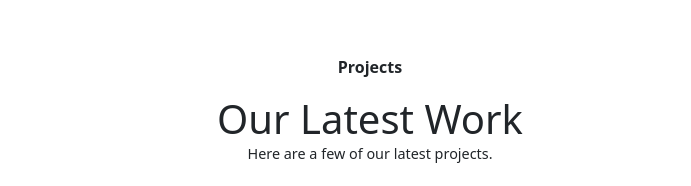
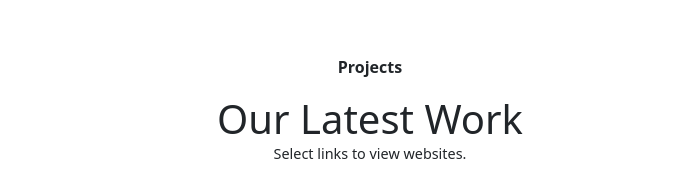
Before and after one commit to iamrubenh/fortheweb, a plain HTML site: page index.html in a window 1280 px wide. Shown: the part 1950-2136 px from the top of the page, without its empty margins (270-961 px from the left). Drawn offline with nearby package versions, Linux system fonts and the light colour scheme.

Commit message:
Update 9

```diff
--- a/index.html
+++ b/index.html
@@ -171,7 +171,7 @@
                 <p class="small-bold-title">Projects</p>
                 <h1 class="col-12 text-center mb-0">Our Latest Work</h1>
                 <div class="col-12 text-center">
-                    <p class="small-text-custom">Here are a few of our latest projects.</p>
+                    <p class="small-text-custom">Select links to view websites.</p>
                 </div>
 
                 <!-- /// COLUMN 1 ///-->
```
